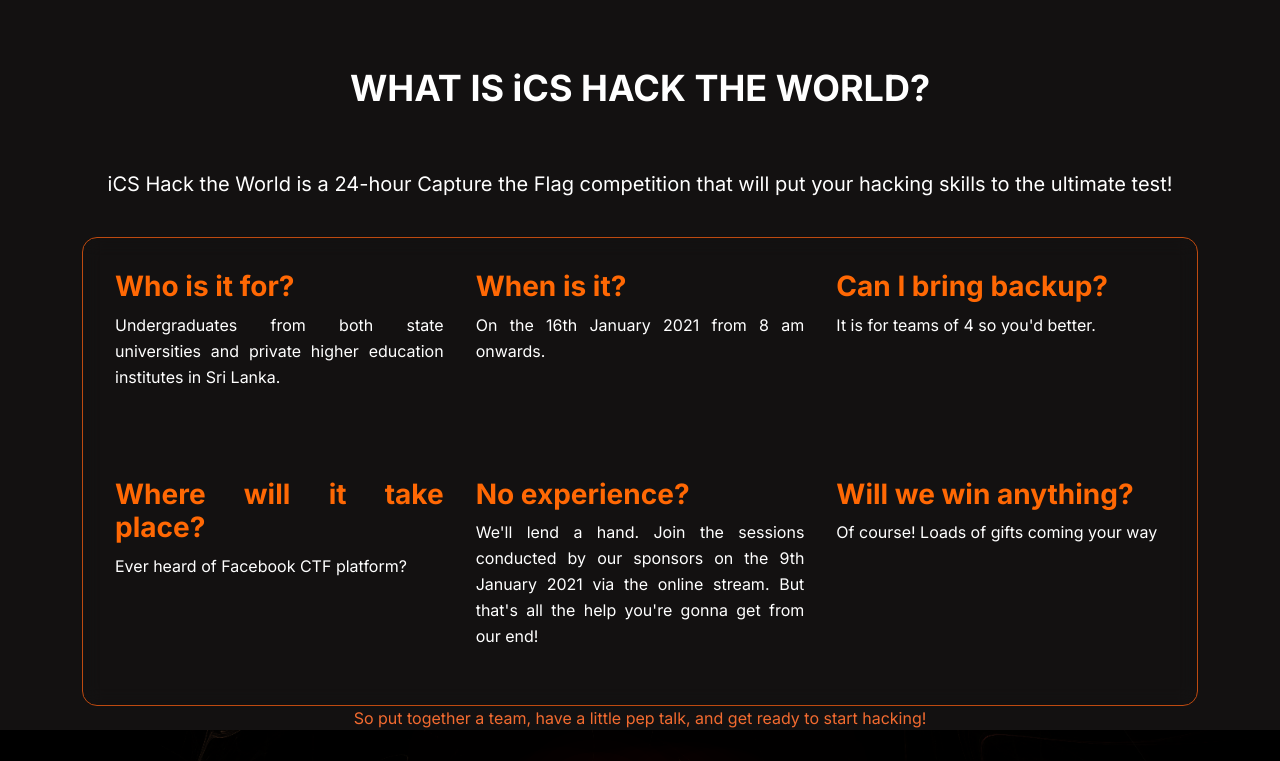
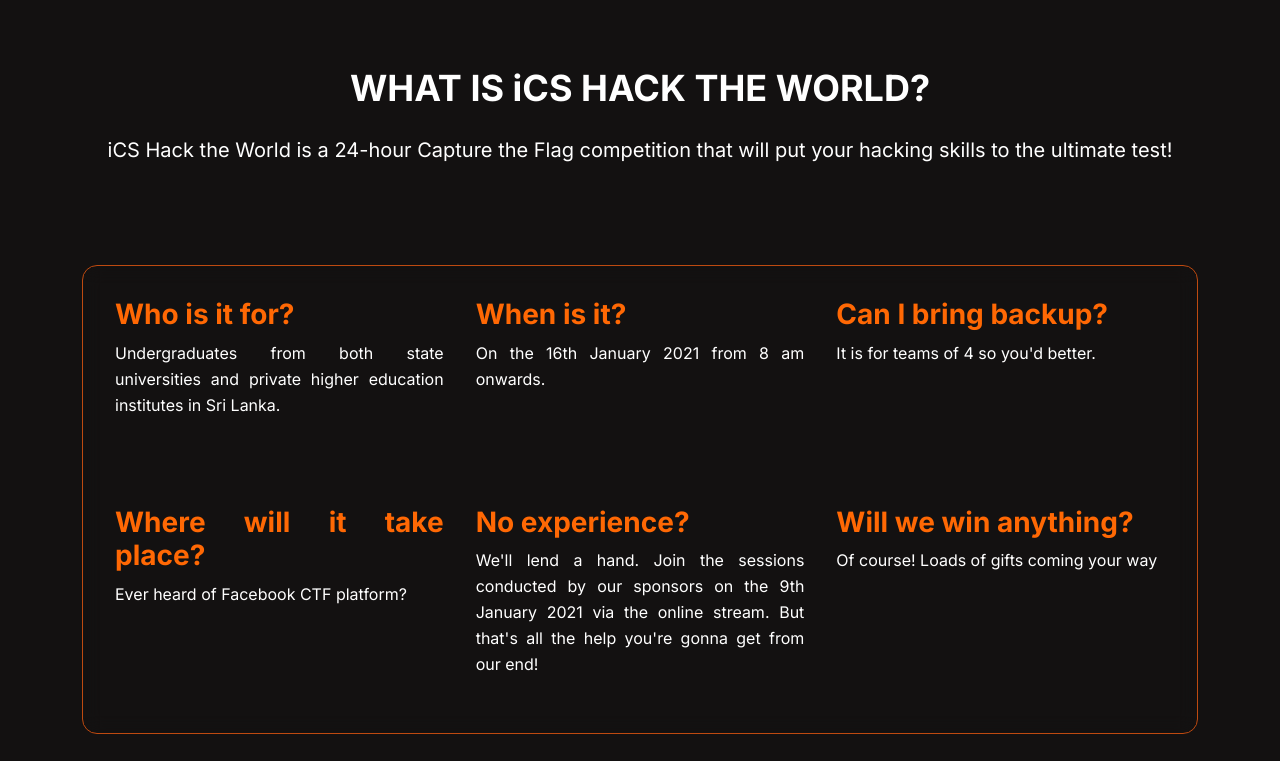
Before and after one commit to param-ninthu/ISG-2021-Landing, a React (Create React App) app: page / in a window 1280 px wide. Shown: the part 680-1441 px from the top of the page. Built offline with nearby package versions, Linux system fonts and the light colour scheme.

Commit message:
Add files via upload

```diff
--- a/src/assets/scss/_About.scss
+++ b/src/assets/scss/_About.scss
@@ -10,8 +10,14 @@
 {
     background-color: #35333200;
     width: 100%;
-    height: auto;
+    height: 100%;
 }
+
+// .Title{
+//   padding-top: 100px;
+//   color: #35333200;
+// }
+
 
 .card-title{
   color: rgb(255, 104, 4);
@@ -40,6 +46,13 @@
 }
 
 .Space{
-  padding-bottom: 3%;
-  padding-top: 3%;
+  padding-bottom: 100px;
+  padding-top: 5px;
 }
+
+.LContent{
+  padding-top: 100px;
+  padding-bottom: 100px;
+  font-size: 25px;
+  color: #ffffff;
+}
```
